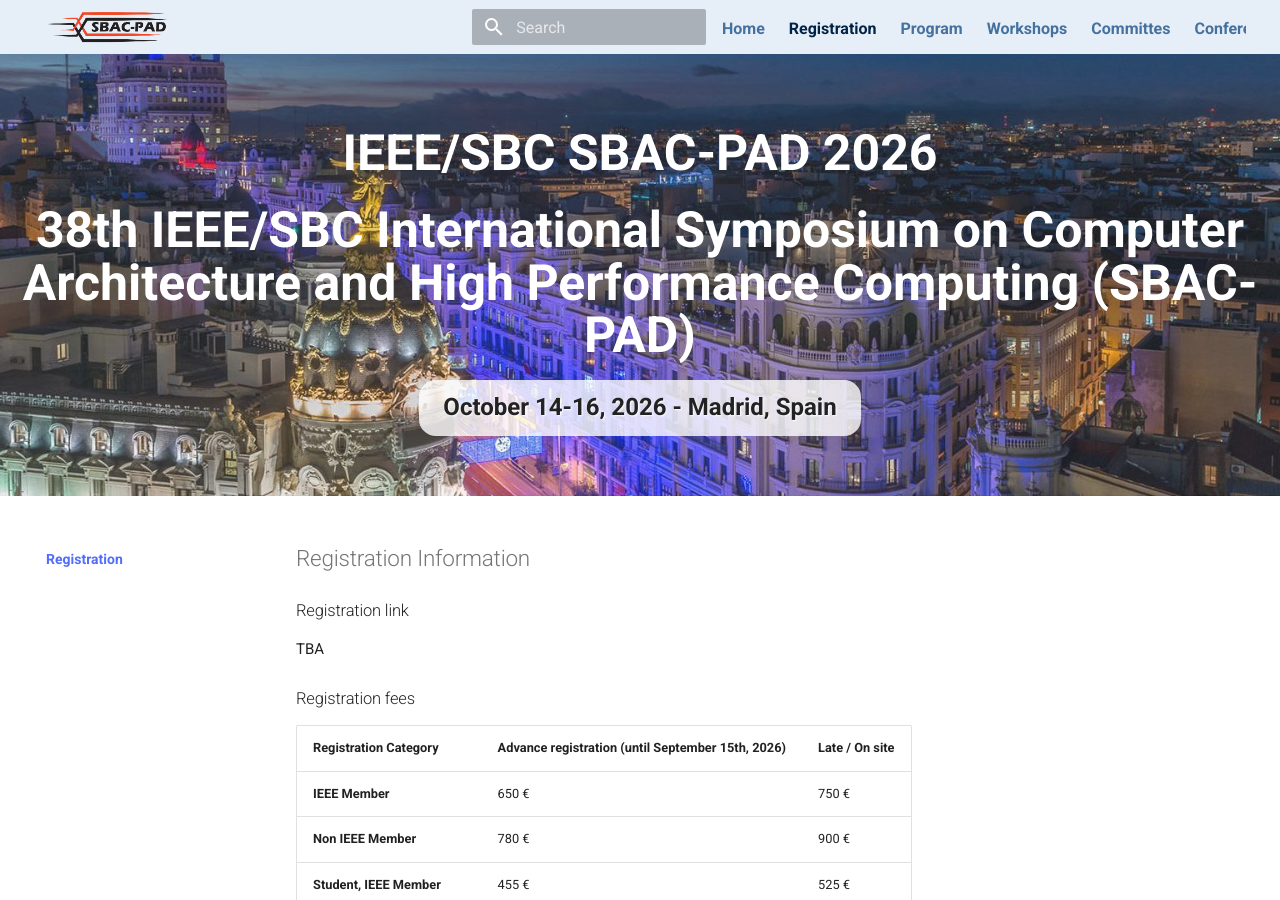
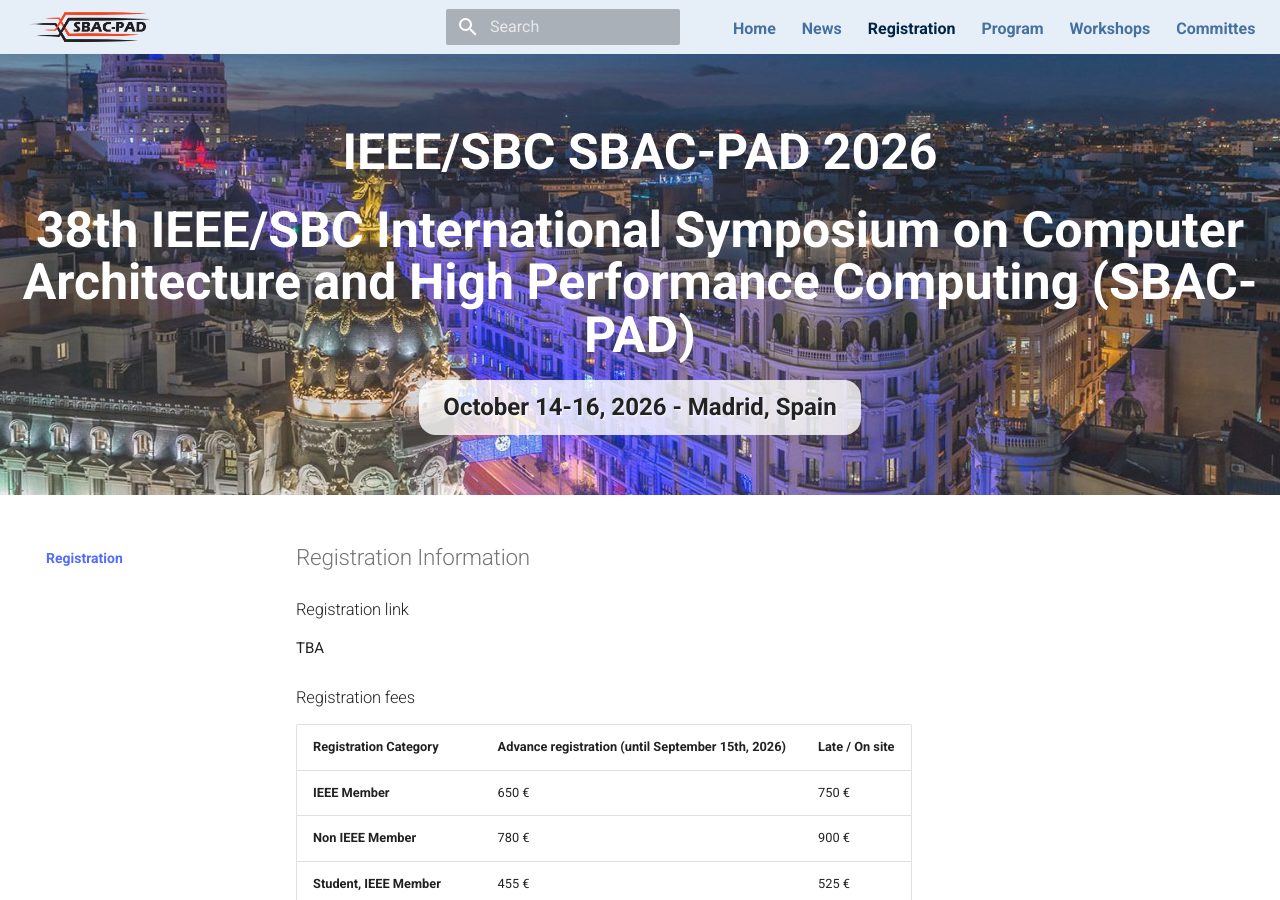
Before and after one commit to CoCo-ARCOS/sbac-pad2026, an MkDocs documentation site: the page built from docs/registration.md, in a window 1280 px wide and 900 px high. Built offline with MkDocs 1.6.1 and Material for MkDocs 9.7.7, drawn with Linux system fonts in a browser that asks for light colours; comment, search, counter and statistics services are not loaded.

Commit message:
Refactor CSS styles for improved layout and functionality; update navigation structure in mkdocs.yml

```diff
--- a/docs/stylesheets/extra.css
+++ b/docs/stylesheets/extra.css
@@ -20,7 +20,10 @@
   /* Default text color for the main content */
   --md-default-color-text: #004A7F;
 
-  /*font-size: 1.1rem;*/ /* This breaks the page, why?*/
+  /*
+     font-size: 1.1rem;
+     Why this breaks the page: MkDocs Material uses `rem` units for margins, padding, and layout sizing across the entire site based on the browser's default root font size. Changing the root font size scales *everything* up unpredictably, breaking the grid layouts.
+  */
 }
 
 /* Optional: Specifically target link color in the main content for visited links */
@@ -143,7 +146,6 @@
   }
   */
 
-
 .md-header {
     top: 0px;          /* This setting prevents the Material header from imposing into the space of the banner! */
 }
@@ -192,11 +194,6 @@
   display: block;
   width: 30%;
   height: auto;
-}
-
-.md-tabs .md-grid {
-  display: flex;
-  justify-content: flex-end;
 }
 
 .nt-timeline-title {
@@ -368,3 +365,53 @@
         grid-template-columns: repeat(2, 1fr) !important;
     }
 }
+
+/* =========================================
+   TABS FIX: Claim Middle Space & Single Line
+   ========================================= */
+
+/* 1. Expand the overall header grid to use more monitor width */
+.md-header__inner {
+    max-width: 98% !important;
+}
+
+/* 2. Tell the tabs container to grow into the empty space left by the hidden title */
+.md-tabs {
+    flex-grow: 1;
+    margin-left: 2rem !important; /* Adjust this to move the menu closer/further from the logo */
+}
+
+.md-tabs .md-grid {
+    width: 100%;
+    max-width: 100%;
+    display: flex;
+}
+
+/* 3. Strictly enforce a single line and pull items to the left */
+.md-tabs__list {
+    display: flex;
+    flex-wrap: nowrap !important; /* Absolutely prevents items from dropping to a second line */
+    justify-content: flex-start; /* Pulls the menu leftward into the newly claimed middle space */
+    width: 100%;
+    margin-left: 0 !important;
+}
+
+/* 4. Manage the spacing of the items themselves */
+.md-tabs__item {
+    flex-shrink: 0;
+    margin: 0 !important; /* Removes any default spacing outside the item */
+}
+
+.md-tabs__link {
+    white-space: nowrap !important;
+    padding: 0 0.05rem !important; /* <-- CHANGE THIS VALUE */
+}
+
+/* 5. Allow horizontal scrolling on smaller screens (like tablets) */
+.md-tabs__scrollwrap {
+    overflow-x: auto;
+    scrollbar-width: none;
+}
+.md-tabs__scrollwrap::-webkit-scrollbar {
+    display: none;
+}
--- a/mkdocs.yml
+++ b/mkdocs.yml
@@ -34,8 +34,8 @@
 
 nav:
   - Home: index.md
-  #- News:
-  #  - blog/index.md
+  - News:
+    - blog/index.md
   - Registration: registration.md
   - Program: conference/program.md
   - Workshops: conference/workshops-tutorials.md
```
